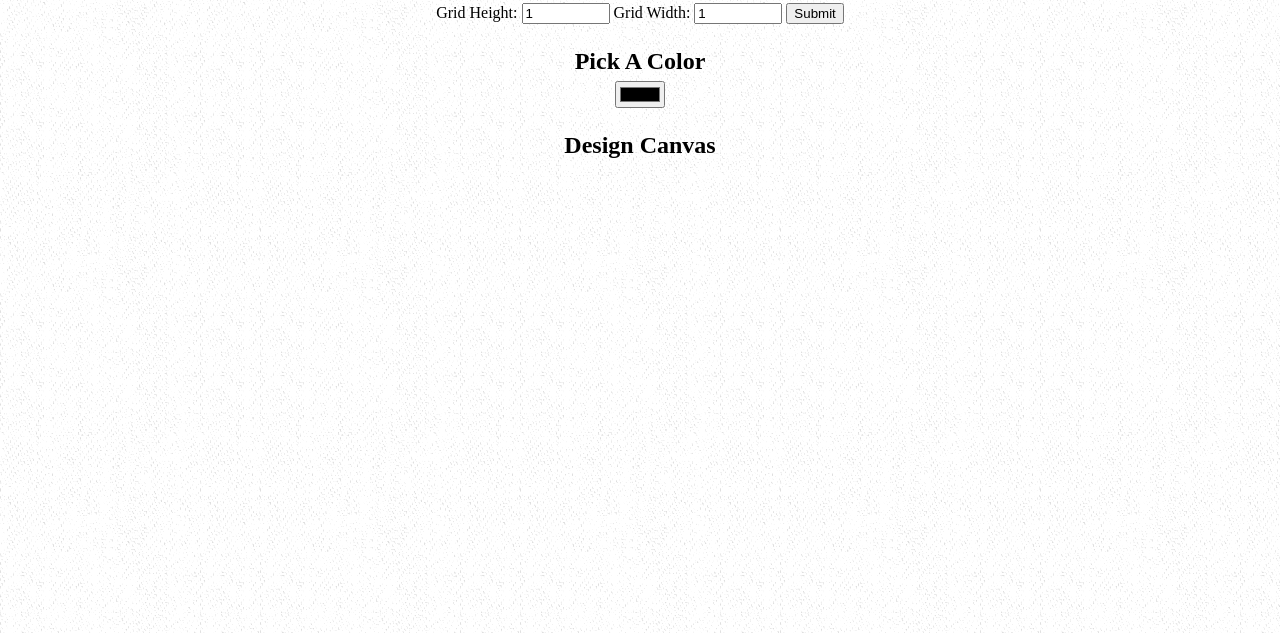
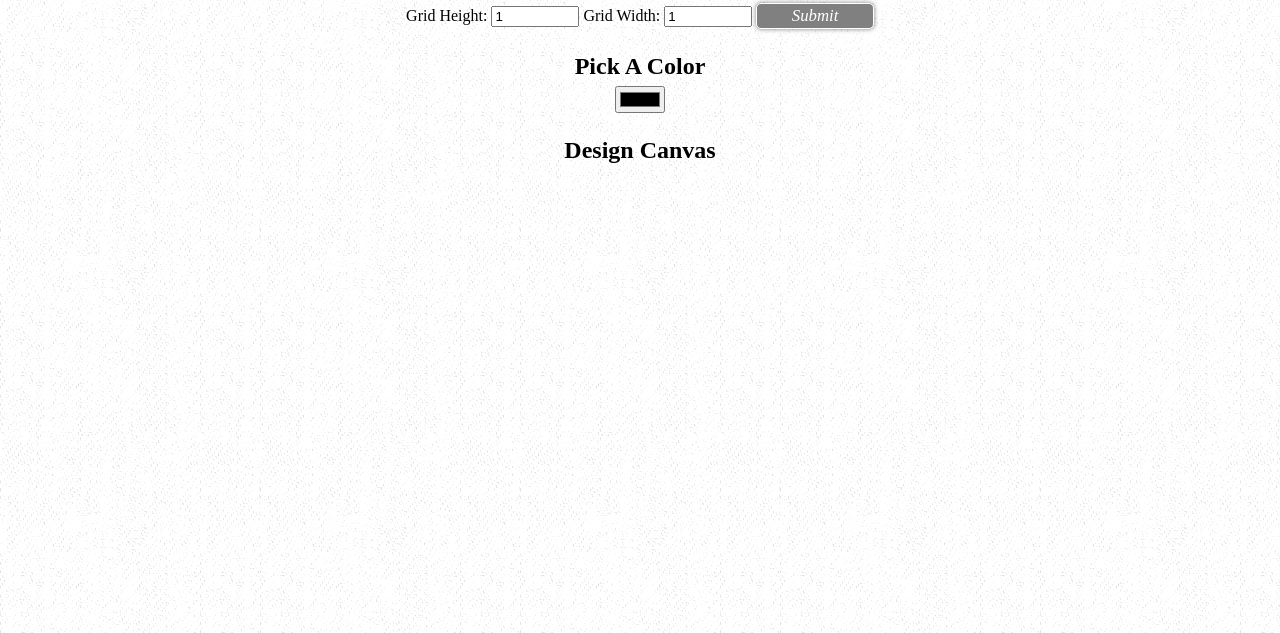
Before and after one commit to paulTchaa8/Pixel-Art-Maker, a plain HTML site: page index.html in a window 1280 px wide. Shown: the part 167-800 px from the top of the page. Drawn offline with nearby package versions, Linux system fonts and the light colour scheme.

Commit message:
Personalize the submit button allowing to make the grid of square

```diff
--- a/css/styles.css
+++ b/css/styles.css
@@ -7,6 +7,7 @@ h1 {
     font-family: Monoton;
     font-size: 70px;
     margin: 0.2em;
+	text-shadow: 5px 5px 10px gray;
 }
 
 h2 {
@@ -39,3 +40,15 @@ td {
 input[type=number] {
     width: 6em;
 }
+
+input[type=submit]{
+	font: italic 105% Arial sans-serif;
+	cursor: pointer;
+	padding: 2px 8px;
+	background-color: gray;
+	width: 7em;
+	border-radius:5px;
+	color: #FFF;
+	border: 1px solid #FFF;
+	box-shadow: 0px 0px 5px rgba(0, 0, 0, 0.5);
+}
```
